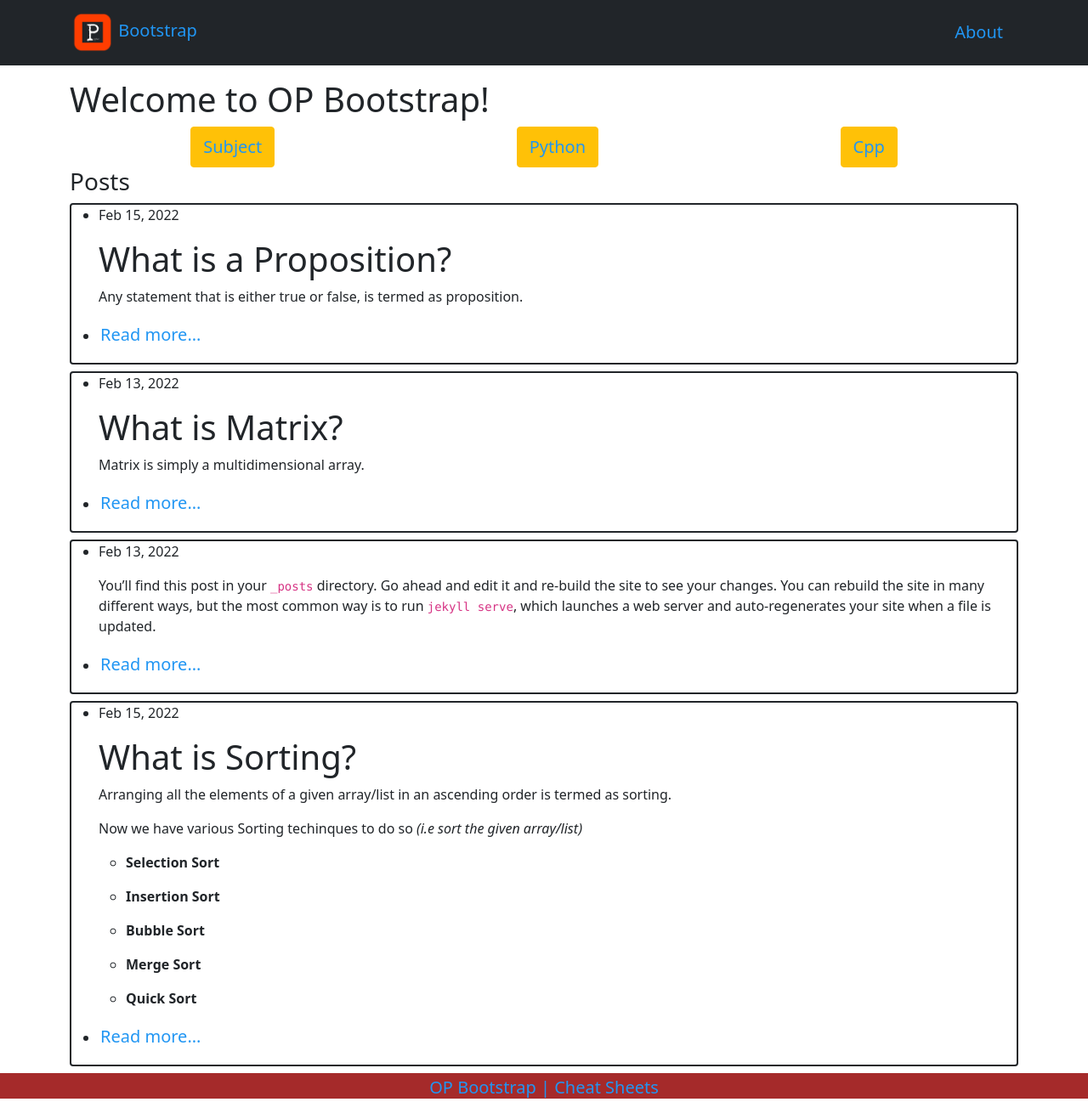
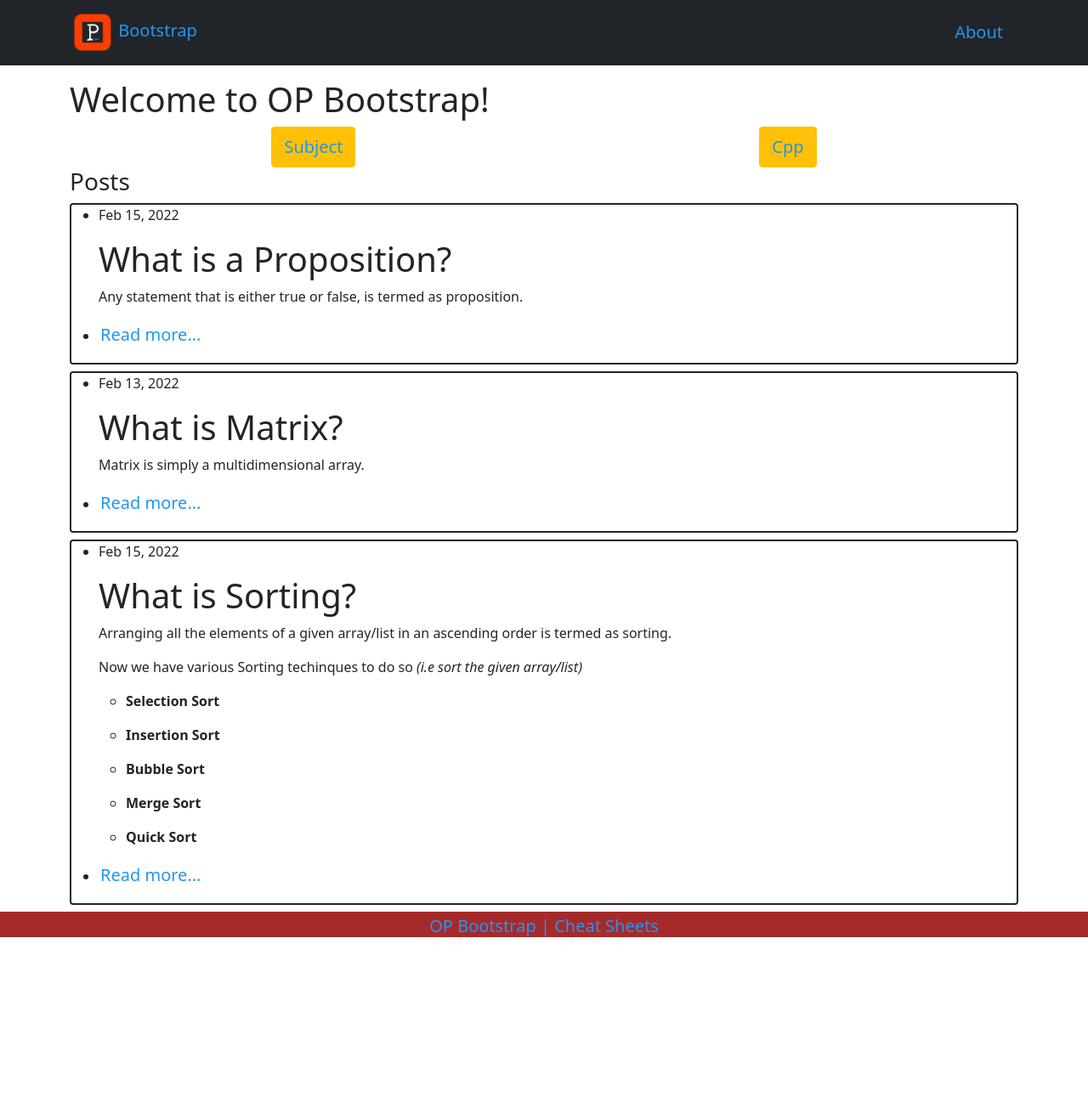
Before and after one commit to opeeyum/opeeyum.github.io, a Jekyll site: the page built from index.html, in a window 1280 px wide. Shown: the whole page at 85% size. Built offline with Jekyll 4.4.1, drawn with Linux system fonts in a browser that asks for light colours; after the commit the page ends 1107 px from its top, so only the background shows below that.

```diff
--- a/_posts/2022-02-13-welcome-to-jekyll.markdown
+++ /dev/null
@@ -1,31 +0,0 @@
----
-layout: post
-title:  "Welcome to Jekyll!"
-date:   2022-02-13 13:44:02 +0530
-categories: python
-excerpt_separator: <!--more-->
----
-You’ll find this post in your `_posts` directory. Go ahead and edit it and re-build the site to see your changes. You can rebuild the site in many different ways, but the most common way is to run `jekyll serve`, which launches a web server and auto-regenerates your site when a file is updated.
-<!--more-->
-
-Jekyll requires blog post files to be named according to the following format:
-
-`YEAR-MONTH-DAY-title.MARKUP`
-
-Where `YEAR` is a four-digit number, `MONTH` and `DAY` are both two-digit numbers, and `MARKUP` is the file extension representing the format used in the file. After that, include the necessary front matter. Take a look at the source for this post to get an idea about how it works.
-
-Jekyll also offers powerful support for code snippets:
-
-{% highlight ruby %}
-def print_hi(name)
-  puts "Hi, #{name}"
-end
-print_hi('Tom')
-#=> prints 'Hi, Tom' to STDOUT.
-{% endhighlight %}
-
-Check out the [Jekyll docs][jekyll-docs] for more info on how to get the most out of Jekyll. File all bugs/feature requests at [Jekyll’s GitHub repo][jekyll-gh]. If you have questions, you can ask them on [Jekyll Talk][jekyll-talk].
-
-[jekyll-docs]: https://jekyllrb.com/docs/home
-[jekyll-gh]:   https://github.com/jekyll/jekyll
-[jekyll-talk]: https://talk.jekyllrb.com/
```
Also changed, not shown: about.html (+0 -8 lines).
